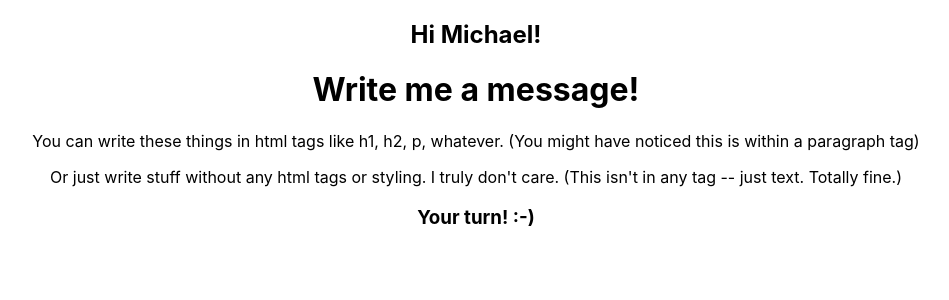
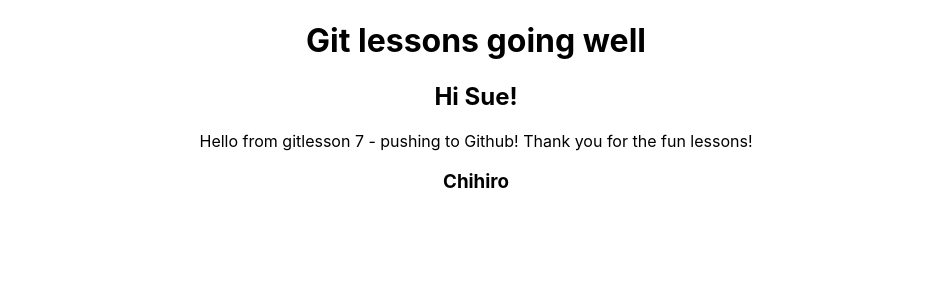
Before and after one commit to SAnschutz/practice-git, a React (Create React App) app: page / in a window 1280 px wide. Shown: the top 300 px of the page, without its empty margins (164-1113 px from the left). Built offline with nearby package versions, Linux system fonts and the light colour scheme.

Commit message:
new hello

```diff
--- a/src/Components/Hello.js
+++ b/src/Components/Hello.js
@@ -1,19 +1,17 @@
-import React from 'react';
+import React from "react";
 
 function Hello() {
   return (
     <div>
       {/* write anything you want, between here and the closing div tag.  Be fancy or not, I don't care. */}
-      <h2>Hi Michael!</h2>
-      <h1>Write me a message!</h1>
+      <h1>Git lessons going well</h1>
+      <h2>Hi Sue!</h2>
       <p>
-        You can write these things in html tags like h1, h2, p,
-        whatever. (You might have noticed this is within a paragraph
-        tag)
+        Hello from gitlesson 7 - pushing to Github! Thank you for the fun
+        lessons!
       </p>
-      Or just write stuff without any html tags or styling. I truly
-      don't care. (This isn't in any tag -- just text. Totally fine.)
-      <h3>Your turn! :-)</h3>
+
+      <h3>Chihiro</h3>
       {/* Just don't go beyond this line.  For now.  Eventually you'll go far beyond these borders.  But not now. */}
     </div>
   );
```
